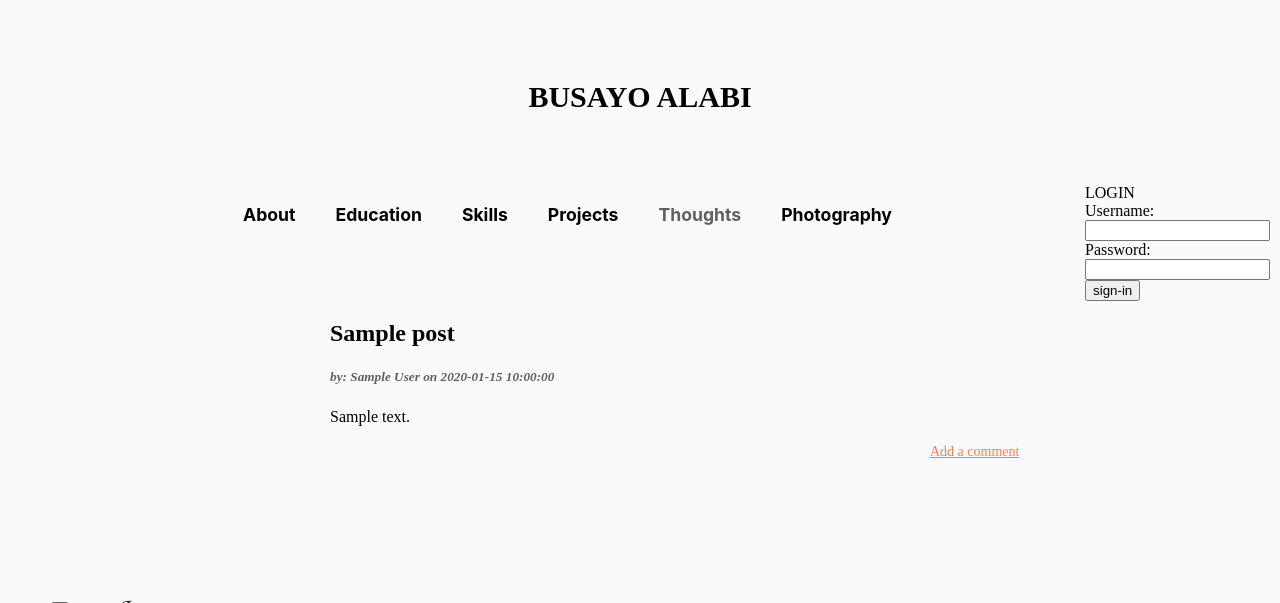
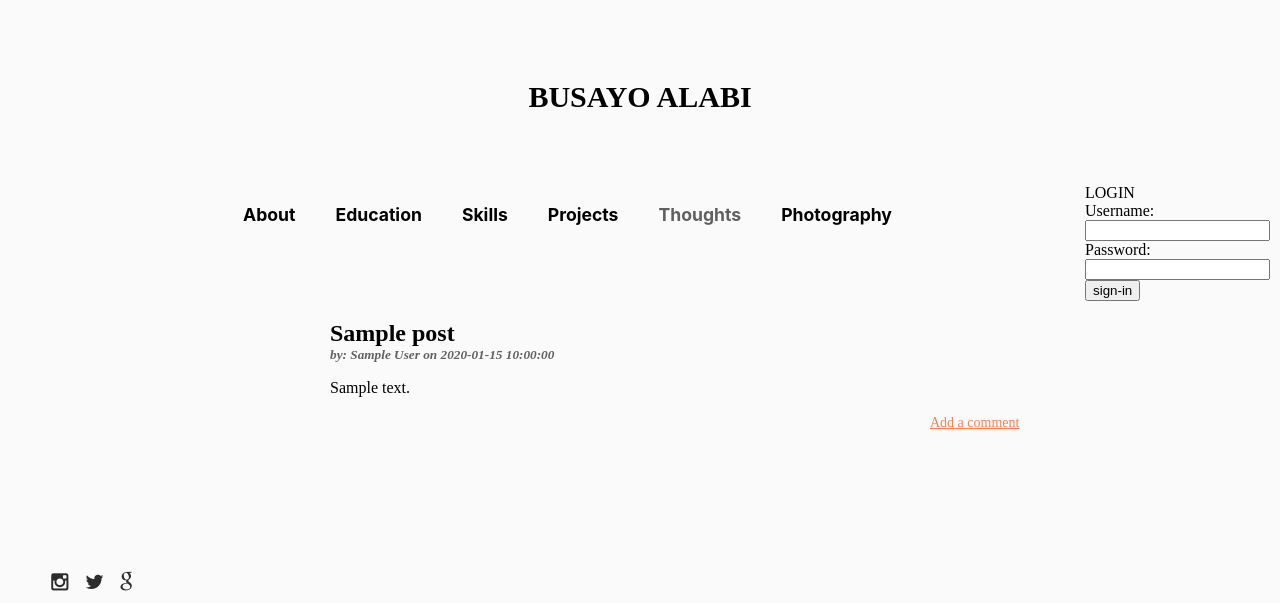
Before and after one commit to busayojee/mini, a Flask app: page /thoughtn in a window 1280 px wide. Shown: the top 603 px of the page. Run offline with Flask 2, Linux system fonts and the light colour scheme; tables that the repository leaves empty hold one stand-in row (values such as "Sample post"); some libraries are stand-ins or nearby versions.

Commit message:
fixed some margins

```diff
--- a/templates/thoughtn.html
+++ b/templates/thoughtn.html
@@ -50,11 +50,11 @@
 
 
                 <p>
-                    <h1>{{post.title}}</h1>
+                    <h1 style="margin: 0;" >{{post.title}}</h1>
                     {% if post.author %}
-                    <h5 class="h5"><i>by: {{post.author}} on {{post.date_posted}}</i></h5>
+                    <h5 class="h5" style="margin: 0;" ><i>by: {{post.author}} on {{post.date_posted}}</i></h5>
                     {% else %}
-                    <h5 class="h5"><i>by: N/A on {{post.date_posted}}</i></h5>
+                    <h5 class="h5" style="margin: 0;" ><i>by: N/A on {{post.date_posted}}</i></h5>
                     {% endif %}
                     <p>
                        {{post.content}}
--- a/templates/thoughts.html
+++ b/templates/thoughts.html
@@ -74,11 +74,11 @@
 
 
         <p>
-            <h1>{{post.title}}</h1>
+            <h1 style="margin: 0;">{{post.title}}</h1>
             {% if post.author %}
-            <h5 class="h5"><i>by: {{post.author}} on {{post.date_posted}}</i></h5>
+            <h5 class="h5" style="margin: 0;"><i>by: {{post.author}} on {{post.date_posted}}</i></h5>
             {% else %}
-            <h5 class="h5"><i>by: N/A on {{post.date_posted}}</i></h5>
+            <h5 class="h5" style="margin: 0;"><i>by: N/A on {{post.date_posted}}</i></h5>
             {% endif %}
             <p>
                {{post.content}}
```
